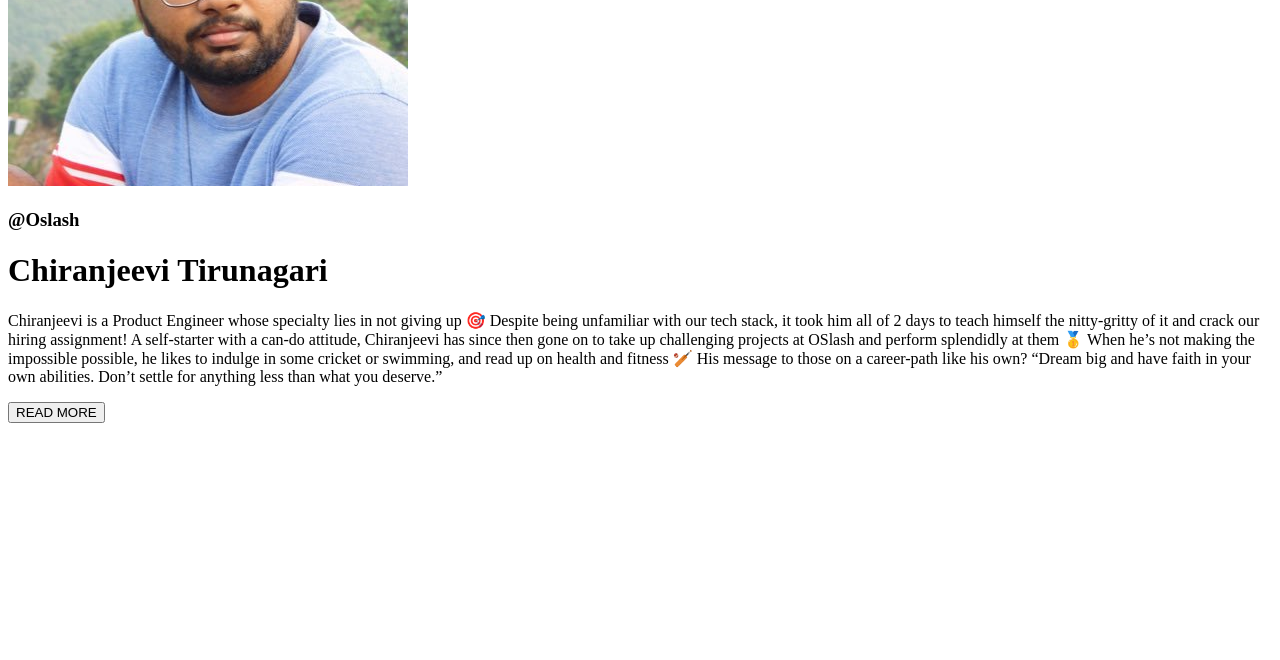
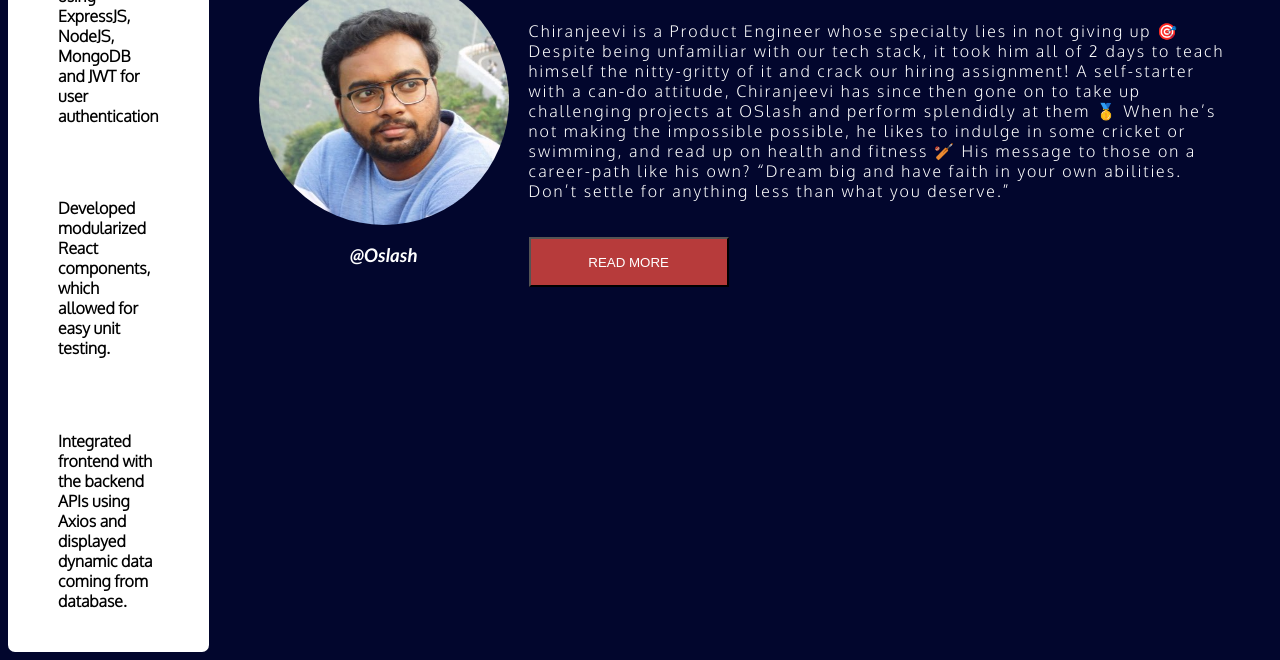
Before and after one commit to Malavi1/Tribute_page, a plain HTML site: page index.html in a window 1280 px wide. Shown: the part 451-1111 px from the top of the page. Before the commit the page ends 882 px from the top, so only its background shows below. Drawn offline with Linux system fonts and the light colour scheme; a web font is replaced by a local one.

Commit message:
Update index.html

```diff
--- a/index.html
+++ b/index.html
@@ -5,7 +5,7 @@
     <meta http-equiv="X-UA-Compatible" content="IE=edge">
     <meta name="viewport" content="width=device-width, initial-scale=1.0">
     <title>Document</title>
-    <link rel = "stylesheet" href="tribute.css">
+    <link rel = "stylesheet" href="style.css">
     <link rel="preconnect" href="https://fonts.googleapis.com"><link rel="preconnect" href="https://fonts.gstatic.com" crossorigin><link href="https://fonts.googleapis.com/css2?family=Caveat:wght@700&family=Corinthia:wght@700&family=IBM+Plex+Mono:wght@300&family=Kaushan+Script&family=La+Belle+Aurore&family=Orbitron:wght@600&family=Oxygen:wght@300&family=Roboto:ital,wght@0,300;1,300&family=Rubik+Gemstones&family=Zen+Dots&display=swap" rel="stylesheet">
 </head>
 <body>
```
